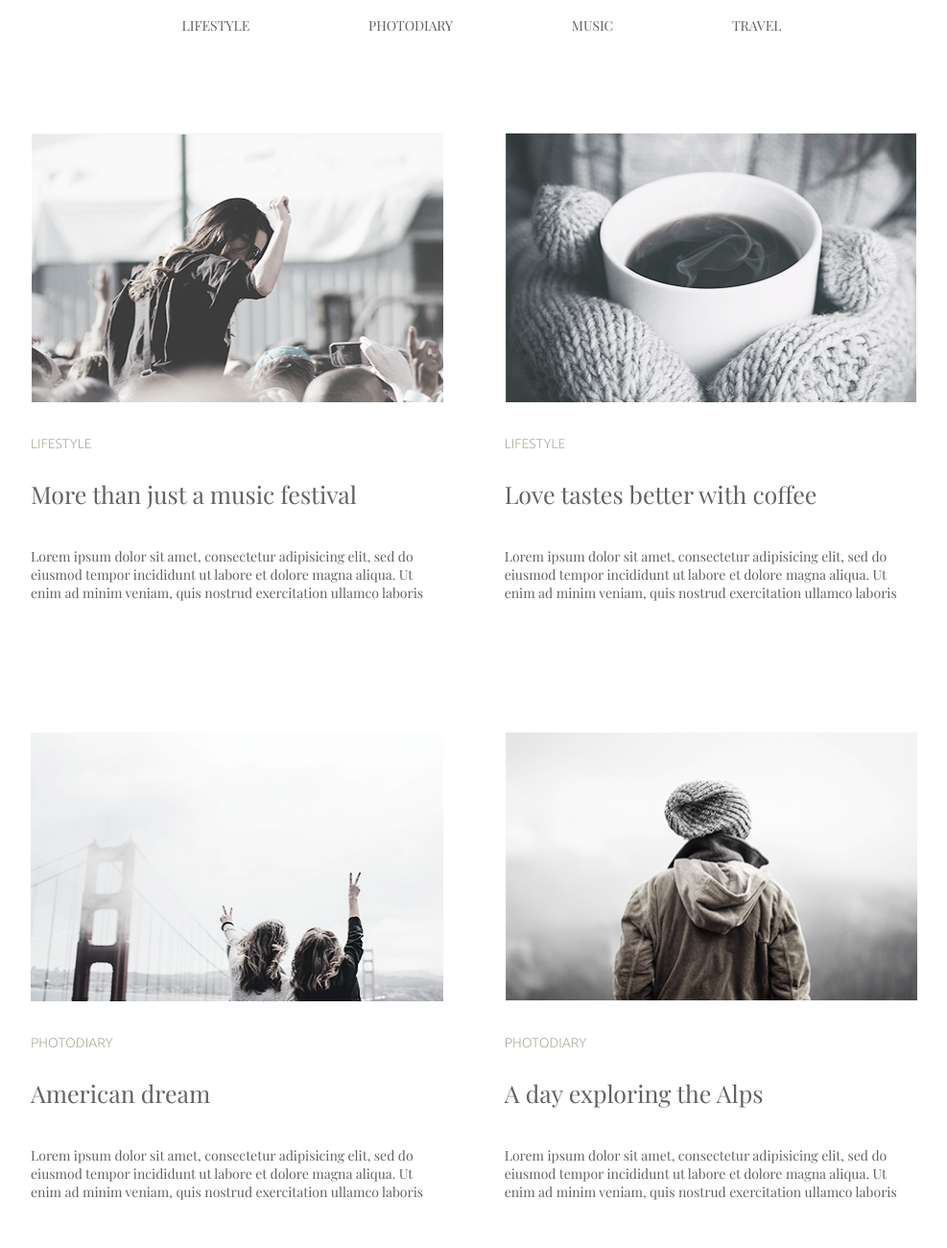
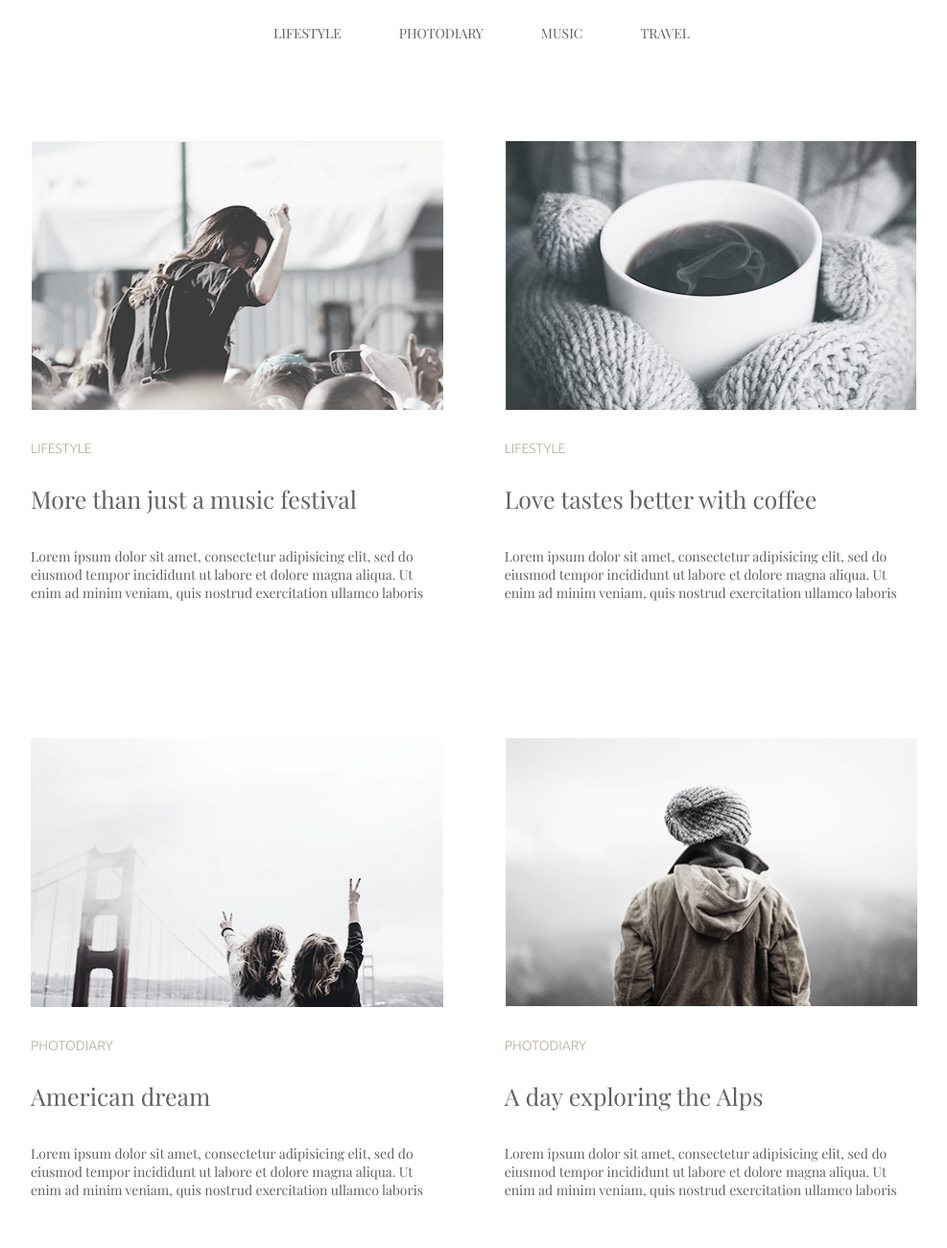
Before and after one commit to Marine24/goit-fe-course, a plain HTML site: page html-css/module-2/index.html in a window 1280 px wide. Shown: the part 60-1360 px from the top of the page at 96% size, without its empty margins (138-1125 px from the left). Drawn offline with nearby package versions, Linux system fonts and the light colour scheme.

Commit message:
fixing mistakes

```diff
--- a/html-css/module-2/css/styles.css
+++ b/html-css/module-2/css/styles.css
@@ -1,8 +1,6 @@
 @import url('https://fonts.googleapis.com/css?family=Playfair+Display');
 @import url('https://fonts.googleapis.com/css?family=Ubuntu:300');
 *{
-    margin: 0;
-    padding: 0;
     box-sizing: border-box;
 }
 
@@ -12,15 +10,20 @@ body{
 }
 
 .site-navigation{
-margin: 77px 0 103px 0;
+font-size: 0;
+margin: 0;
+padding: 77px 0 103px 0;
 list-style: none;
 text-align: center;
 }
 
 .site-navigation li{
-    display: inline;
-    margin: 60px;
+    display: inline-block;
     }
+
+.site-navigation li:not(:last-child){
+    margin-right: 60px; }
+
 .site-navigation a{
     text-decoration: none;
     color:  rgb(98, 98, 98);
@@ -28,20 +31,23 @@ text-align: center;
     font-family: 'Playfair Display';
     font-weight: 400;
     text-transform: uppercase;
+    /* display: block; */
 
 }
 .site-navigation a:hover{
     color: rgb(108, 223, 252);
 }
 
-main{
+.posts{
+    margin: 0 auto;
+    margin-bottom: 130px;
     width: 940px;
-    margin: 0 auto;
 }
-
 .post{
+    font-size: 0;
     display: inline-block;
     width: 430px;
+    margin-bottom: 136px;
 }
 
 .post:nth-child(even){
@@ -49,12 +55,16 @@ main{
 }
 
 .post-image{
+    margin: 0;
     height: 280px;
     width: 100%;
+    margin-bottom:32px;
+    background-color: blue
 }
 
 .post-subtitle{
-padding: 32px 0 28px 0;
+    margin: 0;
+    margin-bottom: 28px;
     font-size: 14px;
     font-family: 'Ubuntu';
     font-weight: 300;
@@ -67,18 +77,18 @@ padding: 32px 0 28px 0;
     font-size: 25px;
     font-weight: 400;
     color: rgb(98, 98, 98);
-      margin-bottom: 39px;
+    margin: 0;
+    margin-bottom: 34px;
     font-family: 'Playfair Display';
 }
 
 .post-text{
-
+    margin: 0;
     font-size: 14px;
     font-weight: 400;
     font-family: 'Playfair Display';
     color: rgb(98, 98, 98);
     text-align: left;
-            margin-bottom: 130px;
     height: 63px;
     display: block;
 }
@@ -93,5 +103,4 @@ padding: 32px 0 28px 0;
     font-weight: 400;
     font-family: 'Playfair Display';
     color: rgb(98, 98, 98);
-    margin: 0 370px 70px;
 }
--- a/html-css/module-2/index.html
+++ b/html-css/module-2/index.html
@@ -20,58 +20,60 @@
             </ul>
         </nav>
     </header>
+
     <main>
-        <section class="post">
+        <section class="posts">
+        <article class="post">
             <img class="post-image" src="./img/lifestyle.png">
-            <span class="post-subtitle">Lifestyle</span>
+            <p class="post-subtitle">Lifestyle</p>
             <h2 class="post-title">More than just a music festival</h2>
             <p class="post-text">Lorem ipsum dolor sit amet, consectetur adipisicing elit, sed do eiusmod tempor
                 incididunt ut labore et dolore magna aliqua. Ut enim ad minim veniam, quis nostrud exercitation ullamco
                 laboris</p>
-        </section>
-        <section class="post">
+            </article>
+        <article class="post">
             <img class="post-image" src="./img/lifestyle1.png">
-            <span class="post-subtitle">Lifestyle</span>
+            <p class="post-subtitle">Lifestyle</p>
             <h2 class="post-title">Love tastes better with coffee </h2>
             <p class="post-text">Lorem ipsum dolor sit amet, consectetur adipisicing elit, sed do eiusmod tempor
                 incididunt ut labore et dolore magna aliqua. Ut enim ad minim veniam, quis nostrud exercitation ullamco
                 laboris</p>
-        </section>
-        <section class="post">
+        </article>
+        <article class="post">
             <img class="post-image" src="./img/photodiary.png">
-            <span class="post-subtitle">Photodiary</span>
+            <p class="post-subtitle">Photodiary</p>
             <h2 class="post-title">American dream</h2>
             <p class="post-text">Lorem ipsum dolor sit amet, consectetur adipisicing elit, sed do eiusmod tempor
                 incididunt ut labore et dolore magna aliqua. Ut enim ad minim veniam, quis nostrud exercitation ullamco
                 laboris</p>
-        </section>
-        <section class="post">
+        </article>
+        <article class="post">
             <img class="post-image" src="./img/photodiary1.png">
-            <span class="post-subtitle">Photodiary</span>
+            <p class="post-subtitle">Photodiary</p>
             <h2 class="post-title">A day exploring the Alps</h2>
             <p class="post-text">Lorem ipsum dolor sit amet, consectetur adipisicing elit, sed do eiusmod tempor
                 incididunt ut labore et dolore magna aliqua. Ut enim ad minim veniam, quis nostrud exercitation ullamco
                 laboris</p>
-        </section>
-        <section class="post">
+        </article>
+        <article class="post">
             <img class="post-image" src="./img/lifestyle2.jpg">
-            <span class="post-subtitle">lifestyle</span>
+            <p class="post-subtitle">lifestyle</p>
             <h2 class="post-title">Top 10 song for running</h2>
             <p class="post-text">Lorem ipsum dolor sit amet, consectetur adipisicing elit, sed do eiusmod tempor
                 incididunt ut labore et dolore magna aliqua. Ut enim ad minim veniam, quis nostrud exercitation ullamco
                 laboris</p>
-        </section>
-        <section class="post">
+        </article>
+        <article class="post">
             <img class="post-image" src="./img/lifestyle3.jpg">
-            <span class="post-subtitle">lifestyle</span>
+            <p class="post-subtitle">lifestyle</p>
             <h2 class="post-title">Cold winter days</h2>
             <p class="post-text">Lorem ipsum dolor sit amet, consectetur adipisicing elit, sed do eiusmod tempor
                 incididunt ut labore et dolore magna aliqua. Ut enim ad minim veniam, quis nostrud exercitation ullamco
                 laboris </p>
+        </article>
+
+            <button>Load more</button>
         </section>
-        <form action="">
-            <button>Load more</button>
-        </form>
     </main>
 </body>
 
```
Lines whose indentation alone changed are shown as unchanged.
